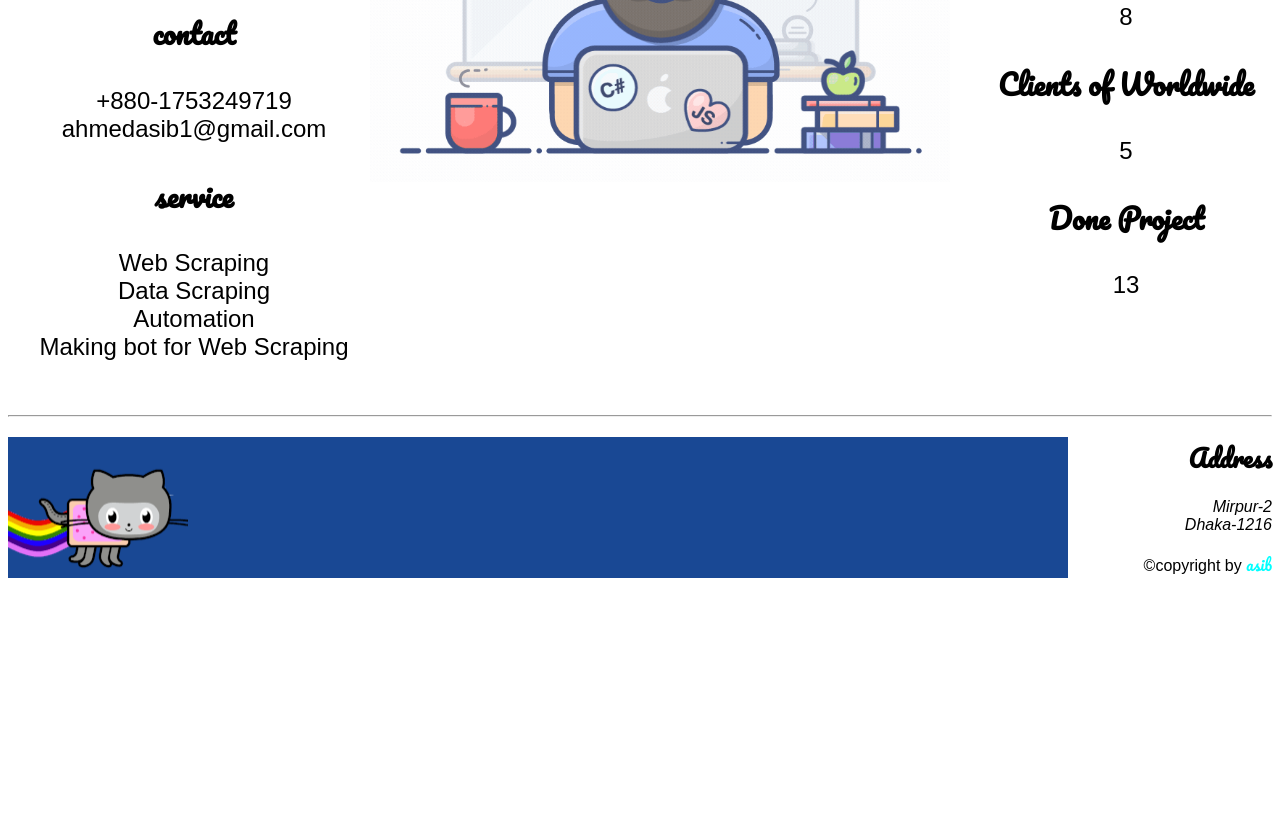
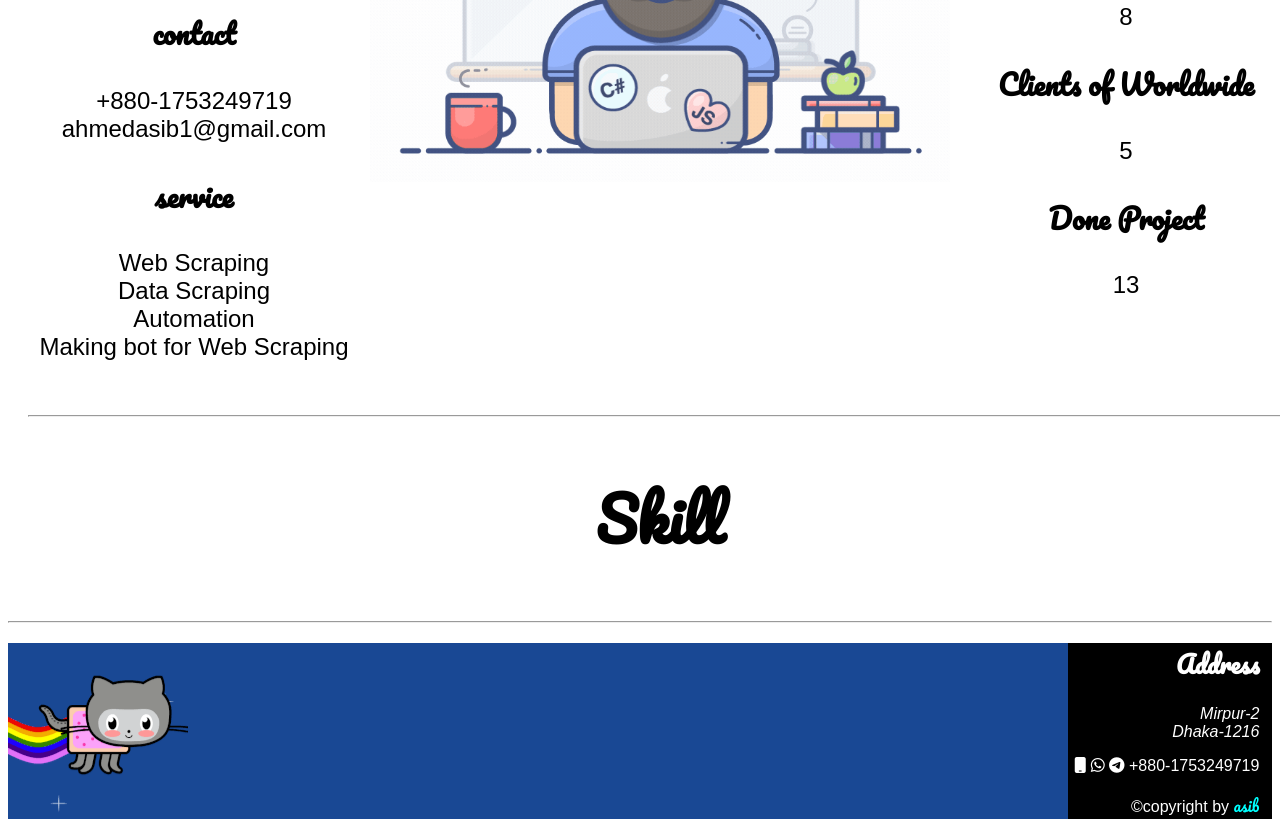
Before and after one commit to asib11/web_2023, a plain HTML site: page index.html in a window 1280 px wide. Shown: the part 1018-1853 px from the top of the page. Before the commit the page ends 1612 px from the top, so only its background shows below. Drawn offline with Linux system fonts and the light colour scheme.

Commit message:
footer modifiy

```diff
--- a/index.html
+++ b/index.html
@@ -94,6 +94,11 @@
                 <p>13</p>
             </div>
         </section>
+        <hr>
+
+        <section>
+            <h2>Skill</h2>
+        </section>
 
     </main>
 
@@ -105,6 +110,7 @@
                 Mirpur-2 <br>
                 Dhaka-1216
             </address>
+            <p><i class="fa-solid fa-mobile"></i> <i class="fa-brands fa-whatsapp"></i> <i class="fa-brands fa-telegram"></i>   +880-1753249719</p>
 
         </section>
         <p class="copy">&copy;copyright by  <span>asib</span></p>
--- a/style.css
+++ b/style.css
@@ -91,6 +91,9 @@ footer{
     background-image: url('w8ZJLtJbmuph.gif');
     background-repeat: no-repeat;
     text-align: right;
+    background-color: black;
+    color: white;
+    padding-right: 1%;
 }
 
 .middle-div img{
@@ -107,4 +110,5 @@ footer span{
     font-family: 'Pacifico', cursive;
     color: aqua;
 
+
 }
```
